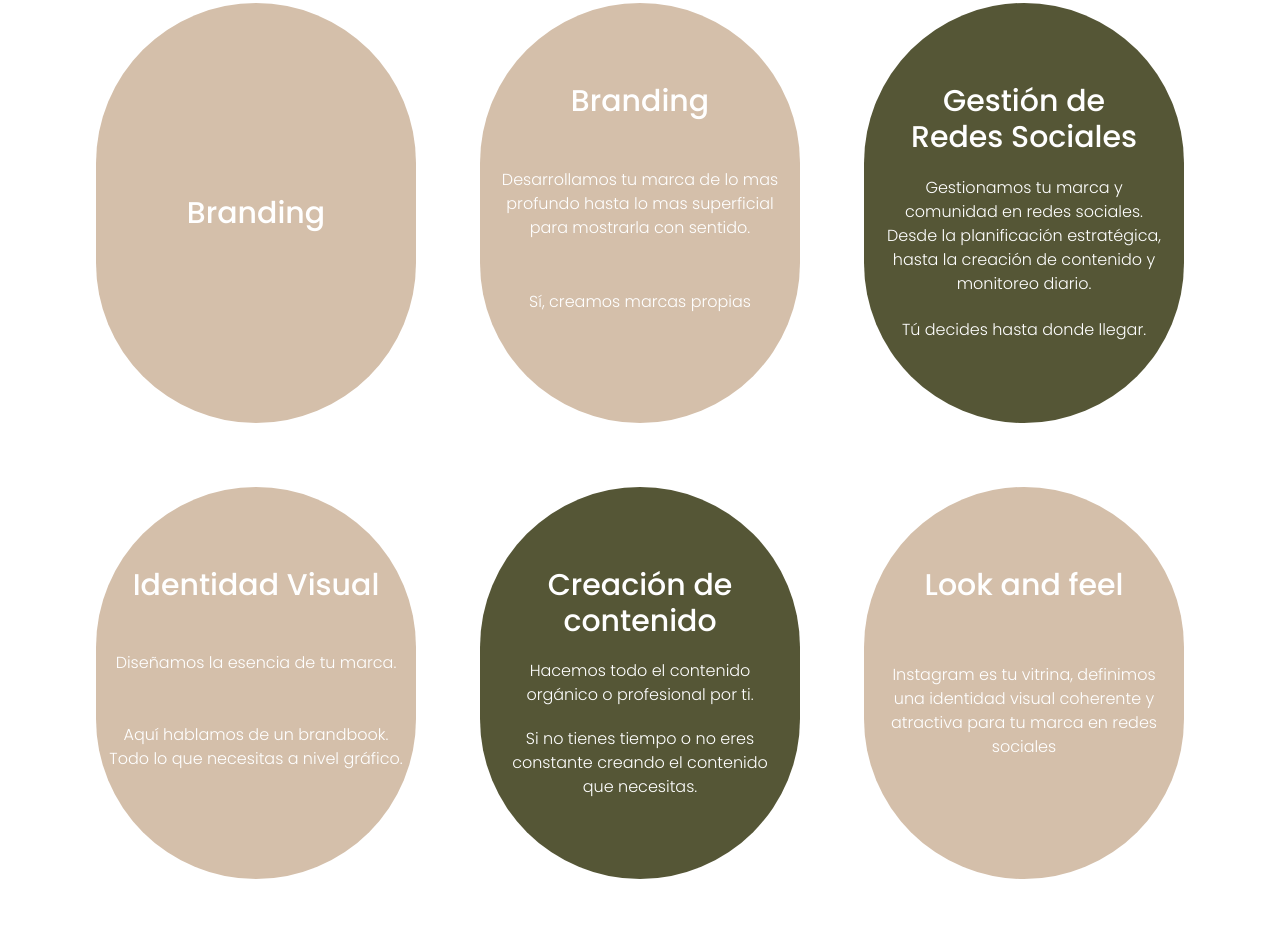
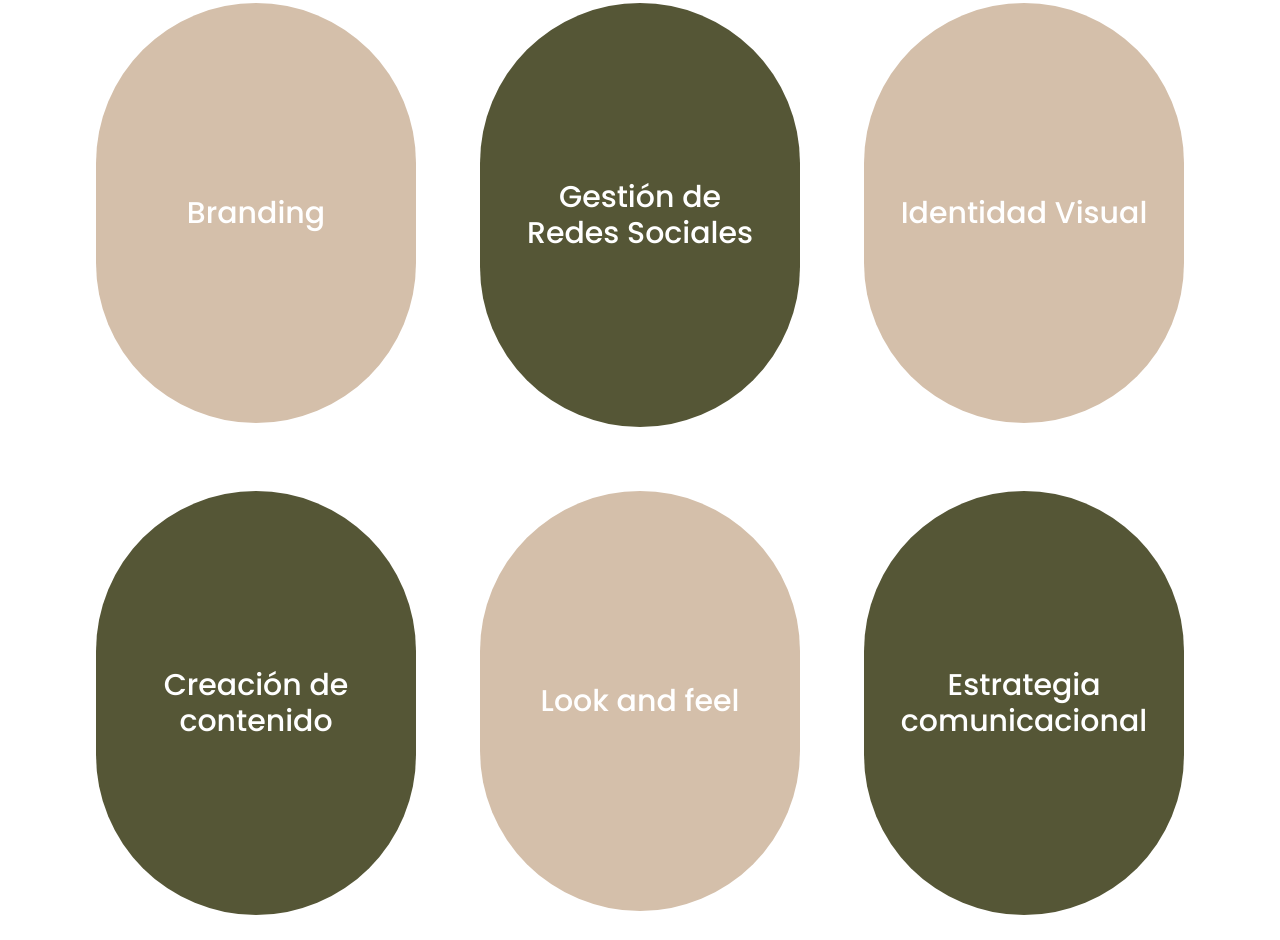
Before and after one commit to c2developergroup/thestudioav, an Astro site: page / in a window 1280 px wide. Shown: the part 1165-2105 px from the top of the page. Built offline with nearby package versions, Linux system fonts and the light colour scheme; Astro itself is replaced by a stand-in of ours.

Commit message:
3d listo para seccion de servicios en landing page

```diff
--- a/src/pages/index.astro
+++ b/src/pages/index.astro
@@ -41,32 +41,32 @@ import "../css/main.css";
       <div class="grid grid-cols-3 gap-16 mx-24">
         <div class="flip-box h-full w-full">
           <div class="flip-box-inner grid grid-cols-1 text-white gap-5">
-            <div class="bg-[#d4bfaa] py-48 px-3 rounded-[300px] text-center content-center flip-box-front">
+            <div
+              class="bg-[#d4bfaa] py-48 px-3 rounded-[300px] text-center content-center flip-box-front"
+            >
               <h2 class="text-3xl">Branding</h2>
             </div>
-            <div class="bg-[#d4bfaa] py-40 px-3 rounded-[300px] text-center grid grid-cols-1 gap-5 flip-box-back absolute">
+            <div
+              class="bg-[#d4bfaa] py-40 px-3 rounded-[300px] text-center grid grid-cols-1 gap-5 flip-box-back absolute"
+            >
               <p>
-                Desarrollamos tu marca de lo mas profundo hasta lo mas superficial
-                para mostrarla con sentido.
+                Desarrollamos tu marca de lo mas profundo hasta lo mas
+                superficial para mostrarla con sentido.
               </p>
               <p>Sí, creamos marcas propias</p>
             </div>
           </div>
         </div>
+        <div class="flip-box h-full w-full">
+          <div class="flip-box-inner grid grid-cols-1 text-white gap-5">
             <div
-          class="bg-[#d4bfaa] py-20 px-3 rounded-[300px] text-center grid grid-cols-1 text-white gap-5"
+              class="bg-[#555636] py-44 px-3 rounded-[300px] text-center content-center flip-box-front"
             >
-          <h2 class="text-3xl">Branding</h2>
-          <p>
-            Desarrollamos tu marca de lo mas profundo hasta lo mas superficial
-            para mostrarla con sentido.
-          </p>
-          <p>Sí, creamos marcas propias</p>
+              <h2 class="text-3xl">Gestión de <br />Redes Sociales</h2>
             </div>
             <div
-          class="bg-[#555636] py-20 px-5 rounded-[300px] text-center grid grid-cols-1 text-white gap-5"
+              class="bg-[#555636] py-32 px-3 rounded-[300px] text-center grid grid-cols-1 gap-5 flip-box-back absolute"
             >
-          <h2 class="text-3xl">Gestión de <br />Redes Sociales</h2>
               <p>
                 Gestionamos tu marca y comunidad en redes sociales. Desde la
                 planificación estratégica, hasta la creación de contenido y
@@ -74,45 +74,81 @@ import "../css/main.css";
               </p>
               <p>Tú decides hasta donde llegar.</p>
             </div>
+          </div>
+        </div>
+        <div class="flip-box h-full w-full">
+          <div class="flip-box-inner grid grid-cols-1 text-white gap-5">
             <div
-          class="bg-[#d4bfaa] py-20 px-3 rounded-[300px] text-center grid grid-cols-1 text-white gap-5"
+              class="bg-[#d4bfaa] py-48 px-3 rounded-[300px] text-center content-center flip-box-front"
             >
               <h2 class="text-3xl">Identidad Visual</h2>
+            </div>
+            <div
+              class="bg-[#d4bfaa] py-40 px-3 rounded-[300px] text-center grid grid-cols-1 gap-5 flip-box-back absolute"
+            >
               <p>Diseñamos la esencia de tu marca.</p>
               <p>
-            Aquí hablamos de un brandbook. <br /> Todo lo que necesitas a nivel gráfico.
+                Aquí hablamos de un brandbook. <br /> Todo lo que necesitas a nivel
+                gráfico.
               </p>
             </div>
+          </div>
+        </div>
+        <div class="flip-box h-full w-full">
+          <div class="flip-box-inner grid grid-cols-1 text-white gap-5">
             <div
-          class="bg-[#555636] py-20 px-5 rounded-[300px] text-center grid grid-cols-1 text-white gap-5"
+              class="bg-[#555636] py-44 px-3 rounded-[300px] text-center content-center flip-box-front"
             >
               <h2 class="text-3xl">Creación de contenido</h2>
+            </div>
+            <div
+              class="bg-[#555636] py-32 px-3 rounded-[300px] text-center grid grid-cols-1 gap-5 flip-box-back absolute"
+            >
               <p>Hacemos todo el contenido orgánico o profesional por ti.</p>
               <p>
                 Si no tienes tiempo o no eres constante creando el contenido que
                 necesitas.
               </p>
             </div>
+          </div>
+        </div>
+        <div class="flip-box h-full w-full">
+          <div class="flip-box-inner grid grid-cols-1 text-white gap-5">
             <div
-          class="bg-[#d4bfaa] py-20 px-3 rounded-[300px] text-center grid grid-cols-1 text-white gap-5"
+              class="bg-[#d4bfaa] py-48 px-3 rounded-[300px] text-center content-center flip-box-front"
             >
               <h2 class="text-3xl">Look and feel</h2>
+            </div>
+            <div
+              class="bg-[#d4bfaa] py-40 px-3 rounded-[300px] text-center grid grid-cols-1 gap-5 flip-box-back absolute"
+            >
               <p>
-            Instagram es tu vitrina, definimos una identidad visual coherente y
-            atractiva para tu marca en redes sociales
+                Instagram es tu vitrina, definimos una identidad visual
+                coherente y atractiva para tu marca en redes sociales
               </p>
             </div>
+          </div>
+        </div>
+        <div class="flip-box h-full w-full">
+          <div class="flip-box-inner grid grid-cols-1 text-white gap-5">
             <div
-          class="bg-[#555636] py-20 px-7 rounded-[300px] text-center grid grid-cols-1 text-white gap-5"
+              class="bg-[#555636] py-44 px-3 rounded-[300px] text-center content-center flip-box-front"
             >
               <h2 class="text-3xl">Estrategia comunicacional</h2>
+            </div>
+            <div
+              class="bg-[#555636] py-32 px-7 rounded-[300px] text-center grid grid-cols-1 gap-5 flip-box-back absolute"
+            >
               <p>
-            Toda marca quiere ser parte de este mundo digital. Pero no todas
-            tienen una partida. De eso se trata.
+                Toda marca quiere ser parte de <br />este mundo digital. Pero no <br
+                />todas tienen una partida. De eso <br />se trata.
               </p>
               <p>
-            ¿Tienes una marca pero no sabes como arrancar?¡Aterricemosla ya!
+                ¿Tienes una marca pero <br />no sabes como arrancar?<br
+                />¡Aterricemosla ya!
               </p>
+            </div>
+          </div>
         </div>
       </div>
     </section>
@@ -122,7 +158,7 @@ import "../css/main.css";
         los estándares de tu marca.
       </h2>
       <h2 class="text-[#555636] mt-28">
-        CONTACTO:<br>THESTUDIOAV@GMAIL.COM
+        CONTACTO:<br />THESTUDIOAV@GMAIL.COM
       </h2>
     </section>
   </section>
```
Lines whose indentation alone changed are shown as unchanged.
